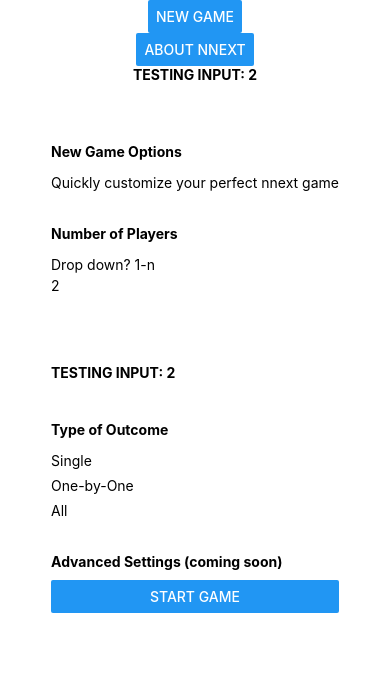
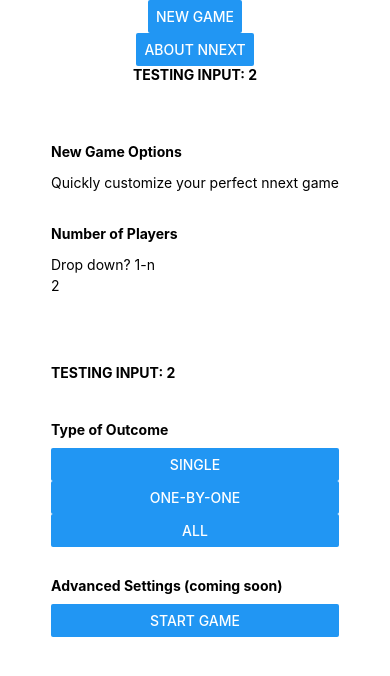
Before and after one commit to day-glow/nnext, a React Native app: screen / in a window 390 px wide. Both pictures are taken after a click on the button "NEW GAME". Shown: the top 676 px of the page. Built offline with nearby package versions, Linux system fonts and the light colour scheme.

Commit message:
added outcome game type buttons and hook

```diff
--- a/client/src/components/NewGameOptions.js
+++ b/client/src/components/NewGameOptions.js
@@ -7,6 +7,7 @@ function NewGameOptions({ show, updateNumPlayers }) {
 
   const [numberOfPlayers, setNumberOfPlayers] = useState(2);
   const [showInvalid, setInvalid] = useState(false);
+  const [outcomeTypeSelection, setOutcomeTypeSelection] = useState("all");
 
   useEffect(() => {
     //send game options to app level
@@ -48,15 +49,30 @@ function NewGameOptions({ show, updateNumPlayers }) {
         <Text style={styles.section}>TESTING INPUT: {numberOfPlayers}</Text>
 
         <Text style={styles.section}>Type of Outcome</Text>
-        <Text style={styles.sectionText}>
-          Single
-        </Text>
-        <Text style={styles.sectionText}>
-          One-by-One
-        </Text>
-        <Text style={styles.sectionText}>
-          All
-        </Text>
+        <Button
+          style={styles.outcomeTypeBtn}
+          onPress={() => {
+
+
+          }}
+          title="SINGLE"
+        />
+        <Button
+          style={styles.outcomeTypeBtn}
+          onPress={() => {
+
+
+          }}
+          title="ONE-BY-ONE"
+        />
+        <Button
+          style={styles.outcomeTypeBtn}
+          onPress={() => {
+
+
+          }}
+          title="ALL"
+        />
 
         <Text style={styles.section}>Advanced Settings (coming soon)</Text>
 
@@ -67,7 +83,7 @@ function NewGameOptions({ show, updateNumPlayers }) {
 
         }}
         title="START GAME"
-      />
+        />
         <StatusBar style="auto" />
       </View>
     </ScrollView>
@@ -96,6 +112,9 @@ const styles = StyleSheet.create({
   numPlayersSelection: {
 
   },
+  outcomeTypeBtn: {
+
+  },
   startGameBtn: {
     fontSize: 60,
   },
```
